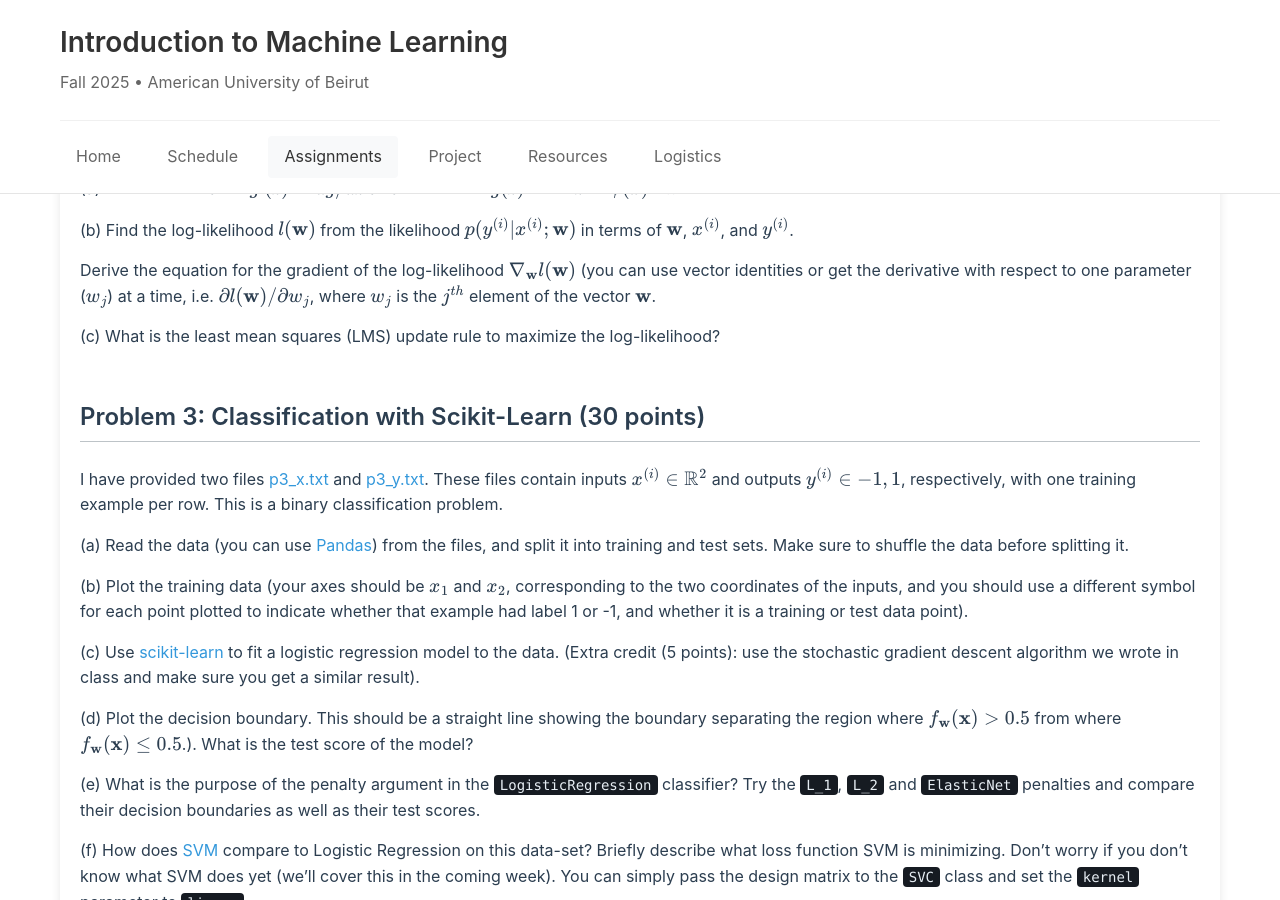
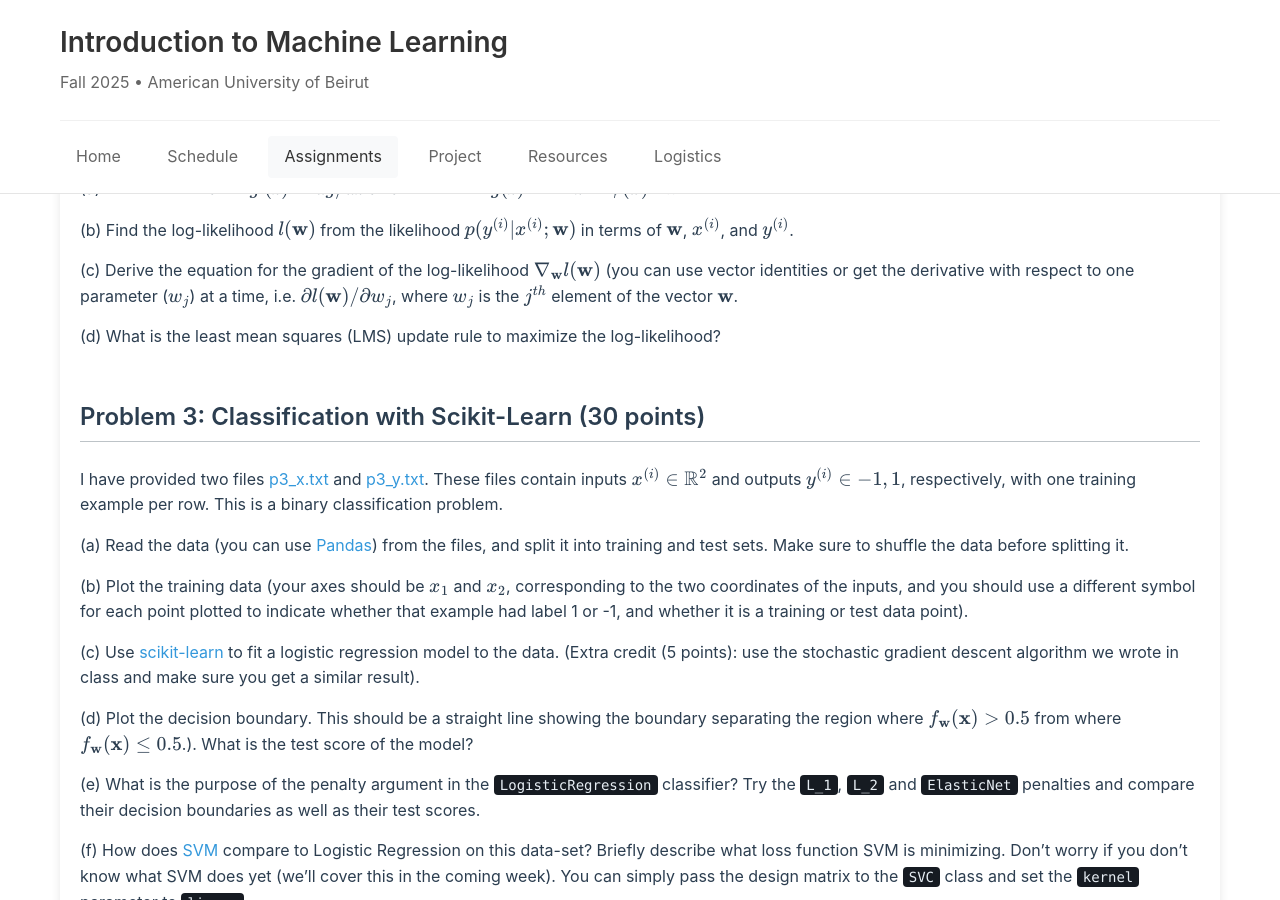
Before and after one commit to Data-Driven-Modeling-Lab/intro2ml, a Jekyll site: the page built from materials/assignments/hw2.md, in a window 1280 px wide and 900 px high, scrolled down 1315 px. Built offline with Jekyll 4.4.1, drawn with Linux system fonts in a browser that asks for light colours; formulas are drawn with MathJax 3.

```diff
--- a/materials/assignments/hw2.md
+++ b/materials/assignments/hw2.md
@@ -52,9 +52,9 @@ $f_\mathbf{w}(x) = g(\phi(x) \cdot \mathbf w) = \frac{1}{1 + e^{-\phi(x) \cdot \
 
 (b) Find the log-likelihood $l(\mathbf w)$ from the likelihood $p(y^{(i)} \vert x^{(i)}; \mathbf w)$ in terms of $\mathbf w$, $x^{(i)}$, and $y^{(i)}$.
 
-Derive the equation for the gradient of the log-likelihood $\nabla_\mathbf{w} l(\mathbf w)$ (you can use vector identities or get the derivative with respect to one parameter ($w_j$) at a time, i.e. $\partial l(\mathbf w) / \partial w_j$, where $w_j$ is the $j^{th}$ element of the vector $\mathbf w$.
+(c) Derive the equation for the gradient of the log-likelihood $\nabla_\mathbf{w} l(\mathbf w)$ (you can use vector identities or get the derivative with respect to one parameter ($w_j$) at a time, i.e. $\partial l(\mathbf w) / \partial w_j$, where $w_j$ is the $j^{th}$ element of the vector $\mathbf w$.
 
-(c) What is the least mean squares (LMS) update rule to maximize the log-likelihood?
+(d) What is the least mean squares (LMS) update rule to maximize the log-likelihood?
 
 ## Problem 3: Classification with Scikit-Learn (30 points)
 
```
Also changed, not shown: _data/lectures.yml (+24 -4 lines), project.md (+1 -1 lines).
